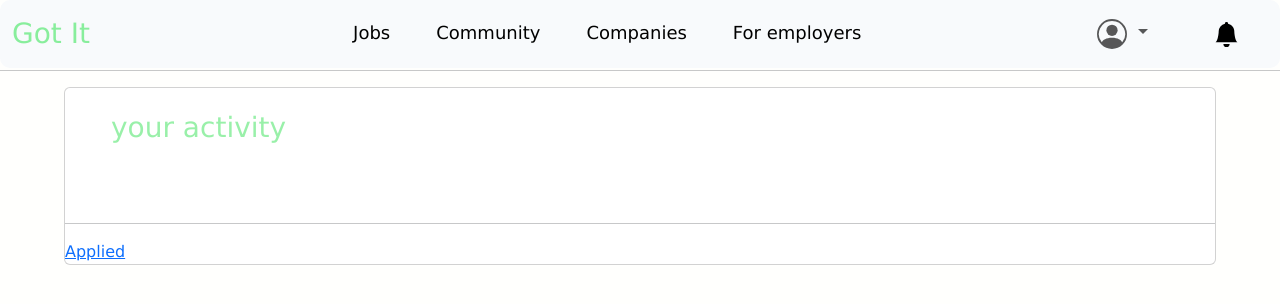
After one commit to MuhammedNisham/Got_it-job_portal-, a Django app: page /applications/activity/ in a window 1280 px wide. The commit adds this page. Shown: the top 304 px of the page. Run offline with Django 5.2, Linux system fonts and the light colour scheme; the visitor is signed in with stand-in values (Sample User, id 1).

Commit message:
edits on application, Added activity

```diff
--- /dev/null
+++ b/gotit/applications/templates/activity.html
@@ -0,0 +1,20 @@
+{% extends 'base.html' %}
+
+{% block title %}
+ Got It | Your Activity
+{% endblock %}
+
+{% block content %}
+<div class="activity">
+    <div class="card">
+        <div class="activityhead">
+            <h3>your activity</h3>
+        </div>
+        <hr>
+        <div>
+            <a href="{% url 'appliedpage' %}">Applied</a>
+        </div>
+    </div>
+</div>
+
+{% endblock %}
--- /dev/null
+++ b/gotit/applications/templates/applied.html
@@ -0,0 +1,5 @@
+{% extends 'base.html' %}
+
+{% block title %}
+ Got It | Applied
+{% endblock %}
--- a/gotit/applications/urls.py
+++ b/gotit/applications/urls.py
@@ -3,4 +3,6 @@ from . import views
 
 urlpatterns = [
     path('apply/<int:job_id>/', views.applyView, name='applypage'),
+    path('activity/', views.activityView, name='activitypage'),
+    path('activity/applied', views.appliedView, name='appliedpage')
 ]
--- a/gotit/applications/views.py
+++ b/gotit/applications/views.py
@@ -23,3 +23,10 @@ def applyView(request, job_id):
     else:
         form = ApplicationForm()
     return render(request, 'apply.html', {'form': form, 'job': job})
+
+@login_required
+def activityView(request):
+    return render(request, 'activity.html')
+
+def appliedView(request):
+    return render(request, 'applied.html')
--- a/gotit/mainapp/templates/base.html
+++ b/gotit/mainapp/templates/base.html
@@ -45,14 +45,29 @@
             </svg>
           </a>
           <ul class="dropdown-menu">
-            <li><div class="pp">
-              <a class="dropdown-item" href="{% url 'profilepage' %}">Your Profile</a>
-            </div></li>
             <li>
-              <form method="post" action="{% url 'logout' %}">
+              <div class="pp">
+              <a class="dropdown-item" href=""></a>
+            </div>
+            </li>
+            <li>
+              <form method="post" action="{% url 'profilepage' %}">
+              {% csrf_token %}
+              <button type="submit" class="nav-link">Your profile</button>
+              </form>
+            </li>
+            <li>
+            <form method="post" action="{% url 'logout' %}">
             {% csrf_token %}
            <button type="submit" class="nav-link">Logout</button>
           </form>
+          </li>
+          <li>
+            <form method="post" action="{% url 'activitypage' %}">
+            {% csrf_token %}
+           <button type="submit" class="nav-link">Activity</button>
+          </form>
+          </li>
           </ul>
           {% endif %}
           <li class="nav-item">
--- a/gotit/static/css/style.css
+++ b/gotit/static/css/style.css
@@ -51,14 +51,14 @@ header nav li.dropdown {
     margin-left: 220px;
 }
 header nav li.dropdown a svg {
-    height: 33px;
-    width: 33px;
+    height: 30px;
+    width: 30px;
 }
 header nav li.dropdown ul li {
-    margin-right: 10px;
+    margin-right: 1%;
 }
 header nav li.dropdown ul li div.pp {
-    margin-right: 25px;
+    margin-right: 2%;
 }
 
 /* Horizontal rule under header */
@@ -144,7 +144,8 @@ main .profilepage p.card-text strong {
 
 /* Edit button */
 main .editbtn a button {
-    margin-left: 8%;
+    margin-bottom: 10%;
+    margin-left: 25%;
 }
 
 /* Profile header */
@@ -175,6 +176,19 @@ main .col-12 .card:hover {
 main .applybtn a button{
     margin-left: 78%;
 }
+main .input-group{
+    width: 30%;
+    margin-left: 30%;
+}
+main .activity .card{
+    width: 90%;
+    margin-left: 5%;
+}
+main .activityhead h3{
+    color: rgba(115, 235, 137, 0.728);
+    margin-left: 4%;
+    margin-top: 2%;
+}
 
 /* Footer */
 footer {
```
Also changed, not shown: gotit/jobs/templates/jobs.html (+6 -6 lines).
